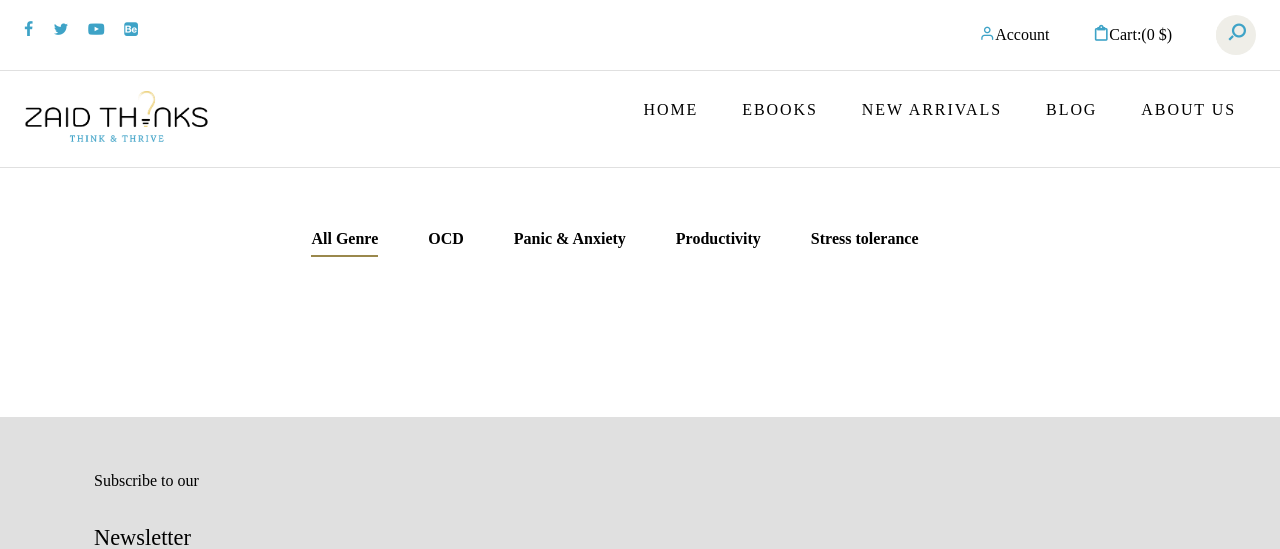
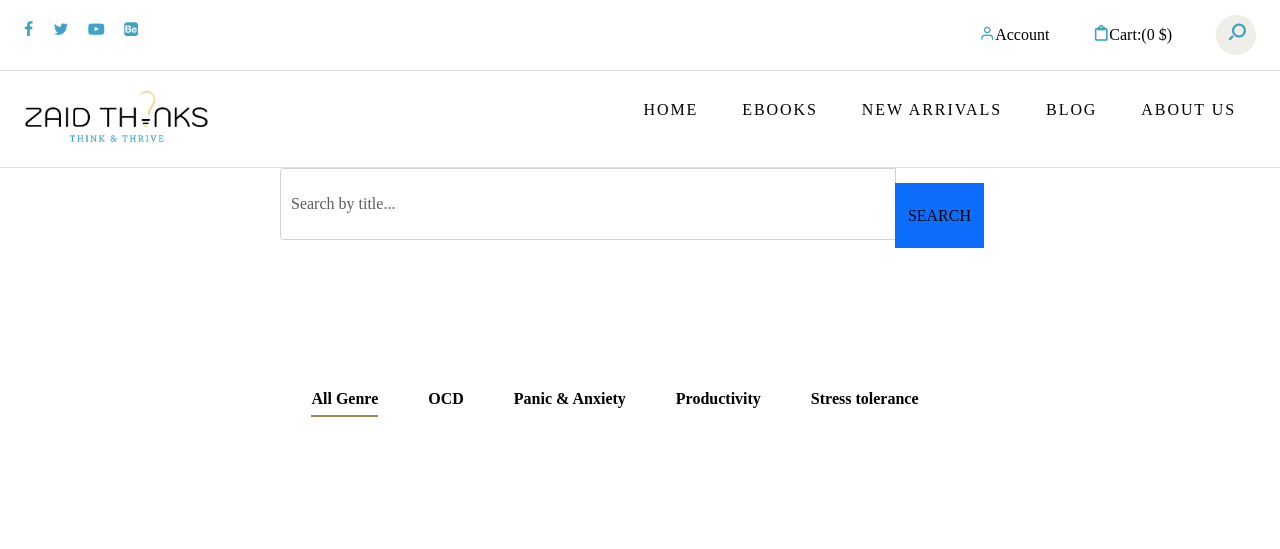
Before and after one commit to FaheerHakim/eBookStore, a PHP site: page /ebooks.php in a window 1280 px wide. Shown: the top 549 px of the page. Run offline with PHP 8.4, Linux system fonts and the light colour scheme; data that the repository does not hold is empty; some libraries are stand-ins or nearby versions; some web fonts are replaced.

Commit message:
feat(ebook): add search functionality and admin link to add eBook

```diff
--- a/ebooks.php
+++ b/ebooks.php
@@ -143,9 +143,21 @@ $is_admin = isset($_SESSION['is_admin']) && ($_SESSION['is_admin'] === true || $
 			</div>
 		</header>
 		<div class="container">
+			<div class="row justify-content-center mb-4">
+				<div class="col-md-8 d-flex align-items-center justify-content-between">
+					<form role="search" method="get" class="search-box flex-grow-1 me-3" action="ebooks.php">
+						<div class="input-group">
+							<input class="form-control" placeholder="Search by title..." type="search" name="search" value="<?php echo isset($_GET['search']) ? htmlspecialchars($_GET['search']) : ''; ?>">
+							<button class="btn btn-primary" type="submit">Search</button>
+						</div>
+					</form>
+					<?php if ($is_admin): ?>
+						<a href="add_ebook.php" class="btn btn-primary" style="width:220px;border-radius:10px;background-color:#b3e6fb !important;border-color:#b3e6fb !important;color:#000 !important;">Add eBook</a>
+					<?php endif; ?>
+				</div>
+			</div>
 			<div class="row">
 				<div class="col-md-12">
-
 					<ul class="tabs">
 						<?php
 						$categories = [
```
